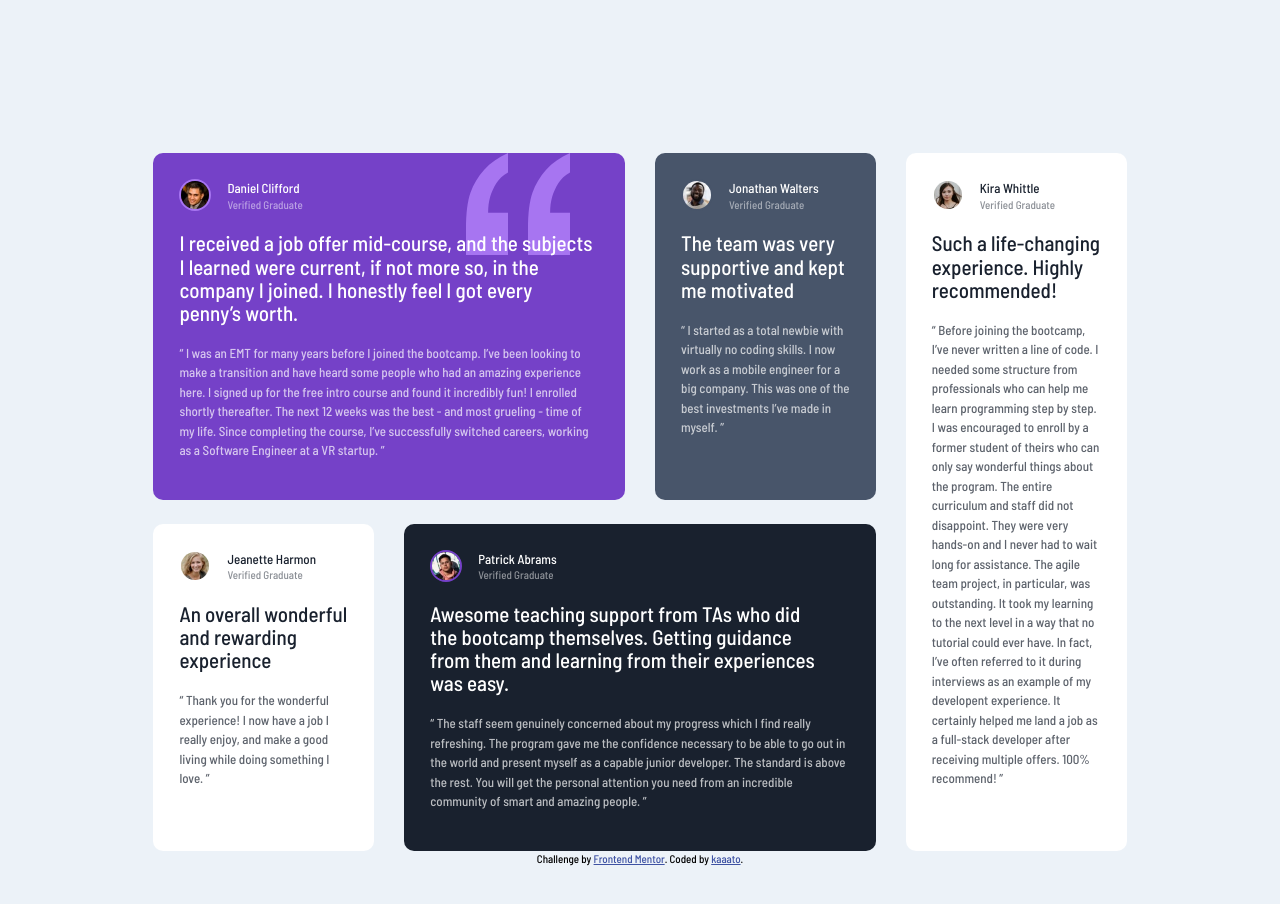
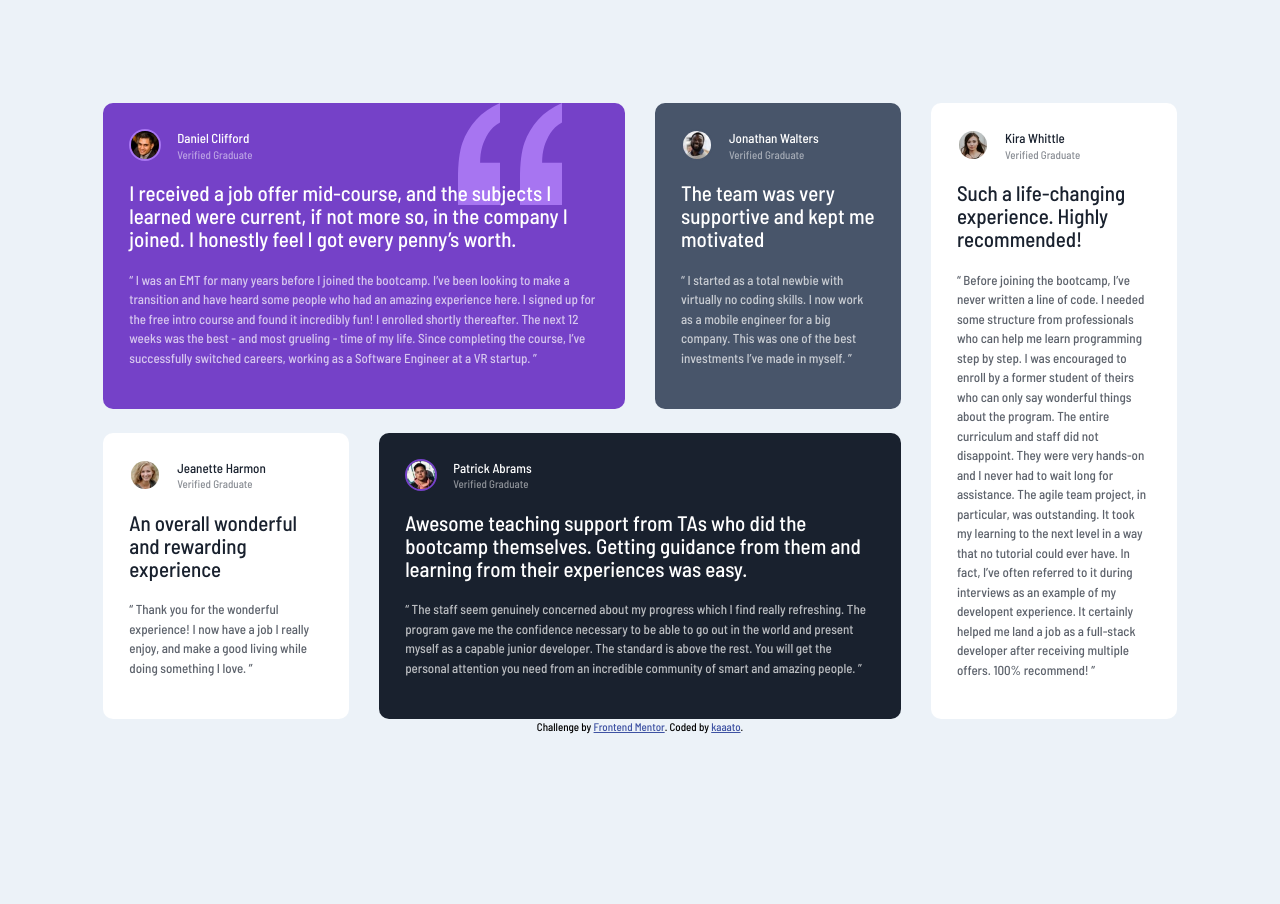
Before and after one commit to kaaato/testimonials-grid, a plain HTML site: page index.html in a window 1280 px wide. After the commit the page ends 839 px from the top, so only its background shows below. Drawn offline with Linux system fonts and the light colour scheme.

Commit message:
modify padding on body to adjast for smaller viewports ( < 800px)

```diff
--- a/styles.css
+++ b/styles.css
@@ -175,10 +175,6 @@ body {
 }
 
 @media (min-width: 37.5em) {
-  body {
-    padding: clamp(6rem, 1.102rem + 10.612vw, 22rem);
-  }
-
   .box {
     grid-template-columns: repeat(2, 1fr) ;
     grid-template-rows: repeat(4, min-content);
@@ -211,6 +207,10 @@ body {
 }
 
 @media (min-width: 50em) {
+  body {
+    padding: clamp(4rem, -4.182rem + 13.295vw, 22rem);
+  }
+
   .box {
     grid-template-columns: minmax(12rem, 1fr) 1fr minmax(12rem, 1fr);
     grid-template-rows: repeat(3, min-content);
```
